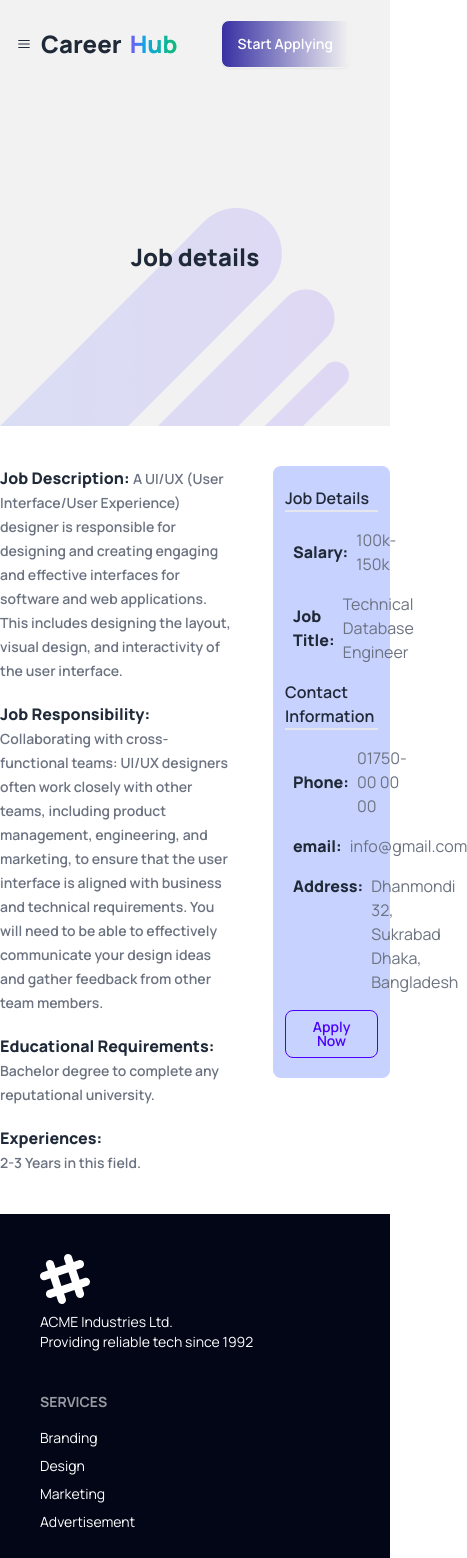
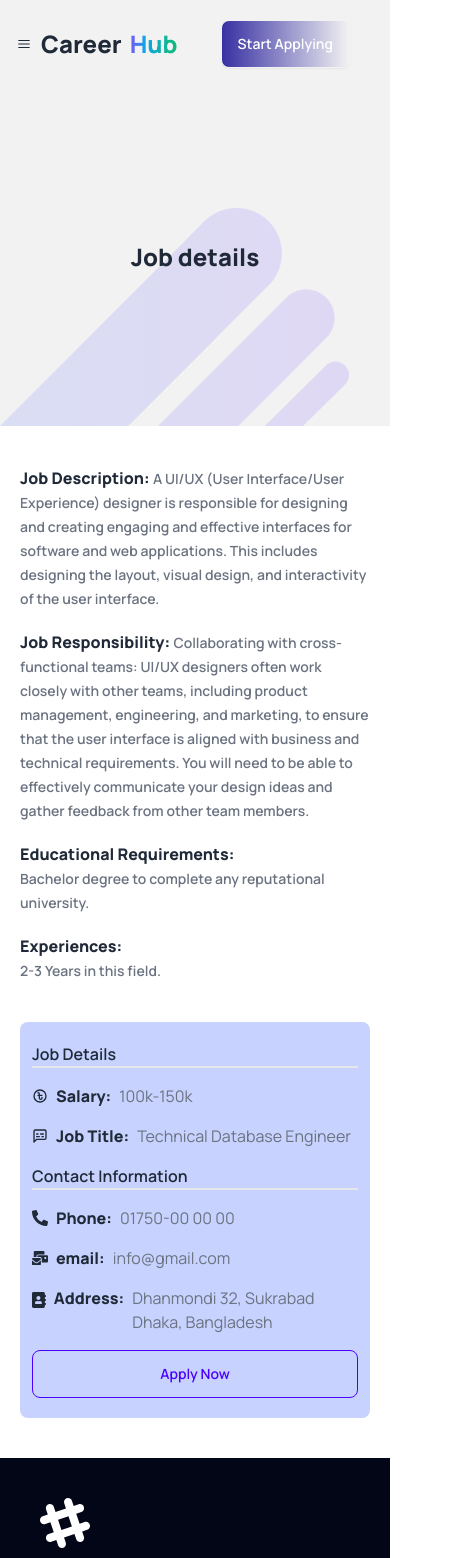
Before and after one commit to Tanvir225/career-hub, a React (Vite) app: page /job/1 in a window 390 px wide. Shown: the top 1558 px of the page, 467 px wide, since content can reach past the window. Built offline with nearby package versions, Linux system fonts and the light colour scheme.

Commit message:
responsive details page added

```diff
--- a/src/Pages/Details/Details.jsx
+++ b/src/Pages/Details/Details.jsx
@@ -22,8 +22,8 @@ const Details = () => {
       >
         <h1 className="font-extrabold text-2xl">Job details</h1>
       </div>
-      <div className="max-w-5xl mx-auto mt-10 flex gap-10">
-        <div className="w-2/3 mx-auto space-y-5">
+      <div className="max-w-5xl px-5 mx-auto mt-10 flex flex-col gap-10 lg:flex-row lg:p-0">
+        <div className=" w-full mx-auto space-y-5 lg:w-2/3">
           <p>
             <span className="font-extrabold">Job Description:</span>{" "}
             <span className="text-sm text-gray-500 font-semibold">
@@ -50,7 +50,7 @@ const Details = () => {
             </span>
           </p>
         </div>
-        <div className="bg-indigo-200 rounded-lg px-3 py-5 w-[30%] mx-auto h-fit space-y-4">
+        <div className="bg-indigo-200 rounded-lg px-3 py-5 w-full mx-auto h-fit space-y-4 lg:w-[32%]">
           <p className="border-b-2 font-semibold">Job Details</p>
           <h1 className="flex items-center gap-2">
             <HiOutlineCurrencyBangladeshi></HiOutlineCurrencyBangladeshi>
```
